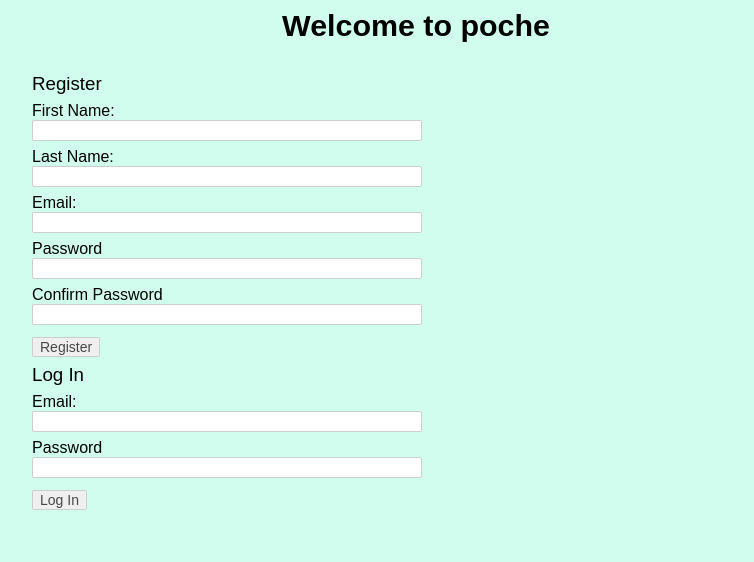
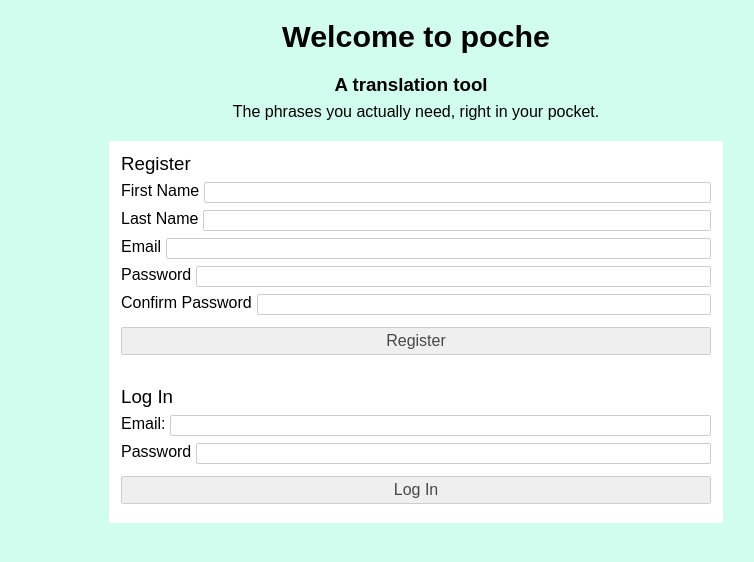
Before and after one commit to kalikokalikova/poche, a Flask app: page /register_or_login in a window 1280 px wide. Shown: the top 562 px of the page, without its empty margins (224-978 px from the left). Run offline with Flask 2, Linux system fonts and the light colour scheme.

Commit message:
styles for registration page

```diff
--- a/flask_app/static/style.css
+++ b/flask_app/static/style.css
@@ -14,7 +14,7 @@
 h1 {
     font-size: 1.9em;
     text-align: center;
-    margin-bottom: 30px;
+    margin-bottom: 20px;
 }
 h3 {
     display: inline-block;
@@ -67,11 +67,29 @@
     text-decoration: none;
     margin-top: 5px;
 }
+.form-btn {
+    padding: 4px;
+    width: 100%;
+    border: 1px #cdcdcd solid;
+    border-radius: 2px;
+    appearance: auto;
+    user-select: none;
+    white-space: pre;
+    align-items: flex-start;
+    text-align: center;
+    cursor: default;
+    box-sizing: border-box;
+    background-color: buttonface;
+    color: #474747;
+    font-size: 16px;
+    text-decoration: none;
+    margin-top: 5px;
+}
 .nav-bar {
     padding: 8px;
 }
 .container {
-    padding: 8px;
+    padding: 12px;
 }
 .terms {
     margin-top: 16px;
@@ -98,6 +116,10 @@
     font-size: smaller;
     color: #474747;
 }
+.welcome {
+    text-align: center;
+    margin-bottom: 20px;
+}
 .no-underline {
     text-decoration: none;
 }
@@ -105,6 +127,19 @@
     border-width: 4px;
     border-style: solid;
     border-image: linear-gradient(to right, goldenrod, darkorchid) 1;
+}
+.reg-or-log {
+    padding: 12px;
+    background-color: white;
+}
+.flex-daddy {
+    display: flex;
+}
+.flex-daddy > label {
+    margin-right: 5px;
+}
+.flex-daddy > input {
+    flex: 1;
 }
 
 @media (min-width: 501px) {
@@ -147,6 +182,10 @@
     .btn {
         /* display: inline; */
     }
+    .reg-or-log {
+        max-width: 590px;
+        margin: auto;
+    }
 }
 
 @media (max-width: 900px) {
--- a/flask_app/templates/register_or_login.html
+++ b/flask_app/templates/register_or_login.html
@@ -9,7 +9,12 @@
 </head>
 <body>
     <div class="container">
-        <h1>Welcome to poche</h1>
+        <div class="welcome">
+            <h1>Welcome to poche</h1>
+            <h3><b>A translation tool</b></h3>
+            <div>The phrases you actually need, right in your pocket.</div>
+        </div>
+
         {% with messages = get_flashed_messages() %}
             {% if messages %}
                 {% for message in messages %}
@@ -18,51 +23,51 @@
             {% endif %}
         {% endwith %}
 
-        <div class="register">
+        <div class="reg-or-log">
             <h3>Register</h3>
             <form action="/register" method="post">
 
-                <div>
-                    <label for="first_name">First Name:</label>
+                <div class="flex-daddy">
+                    <label for="first_name">First Name </label>
                     <input type="text" name="first_name">
                 </div>
-                <div>
-                    <label for="last_name">Last Name:</label>
+                <div class="flex-daddy">
+                    <label for="last_name">Last Name </label>
                     <input type="text" name="last_name">
                 </div>
-                <div>
-                    <label for="email">Email:</label>
+                <div class="flex-daddy">
+                    <label for="email">Email </label>
                     <input type="text" name="email">
                 </div>
-                <div>
-                    <label for="password">Password</label>
+                <div class="flex-daddy">
+                    <label for="password">Password </label>
                     <input type="text" name="password">
                 </div>
-                <div>
-                    <label for="confirm">Confirm Password</label>
+                <div class="flex-daddy">
+                    <label for="confirm">Confirm Password </label>
                     <input type="text" name="confirm">
                 </div>
                 <div>
-                    <button class="btn">Register</button>
+                    <button class="form-btn">Register</button>
                 </div>
 
             </form>
         </div>
 
-        <div class="login">
+        <div class="reg-or-log">
             <h3>Log In</h3>
             <form action="/login" method="post">
 
-                <div>
+                <div class="flex-daddy">
                     <label for="email">Email:</label>
                     <input type="text" name="email">
                 </div>
-                <div>
+                <div class="flex-daddy">
                     <label for="password">Password</label>
                     <input type="text" name="password">
                 </div>
                 <div>
-                    <button class="btn">Log In</button>
+                    <button class="form-btn">Log In</button>
                 </div>
 
             </form>
```
